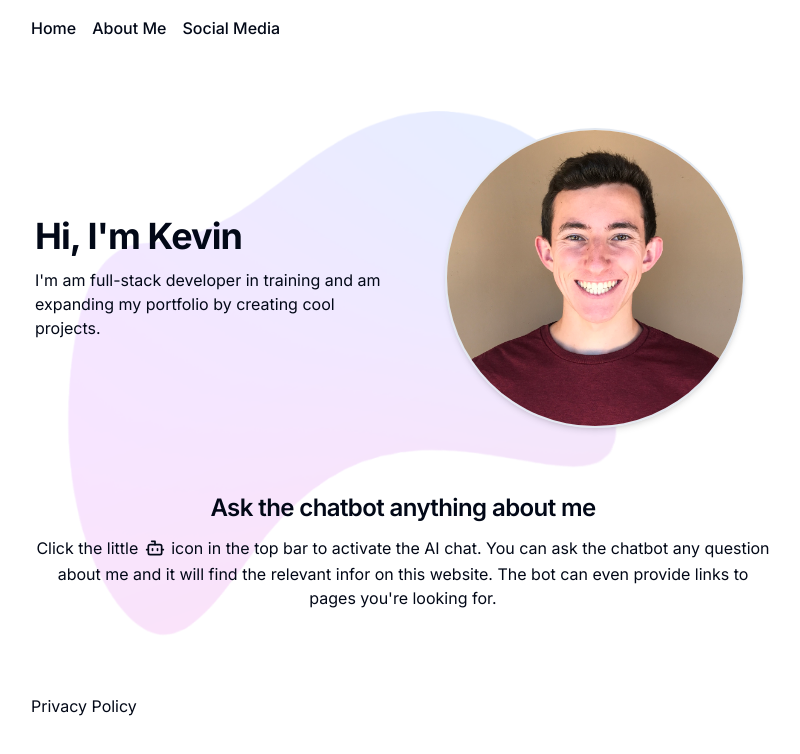
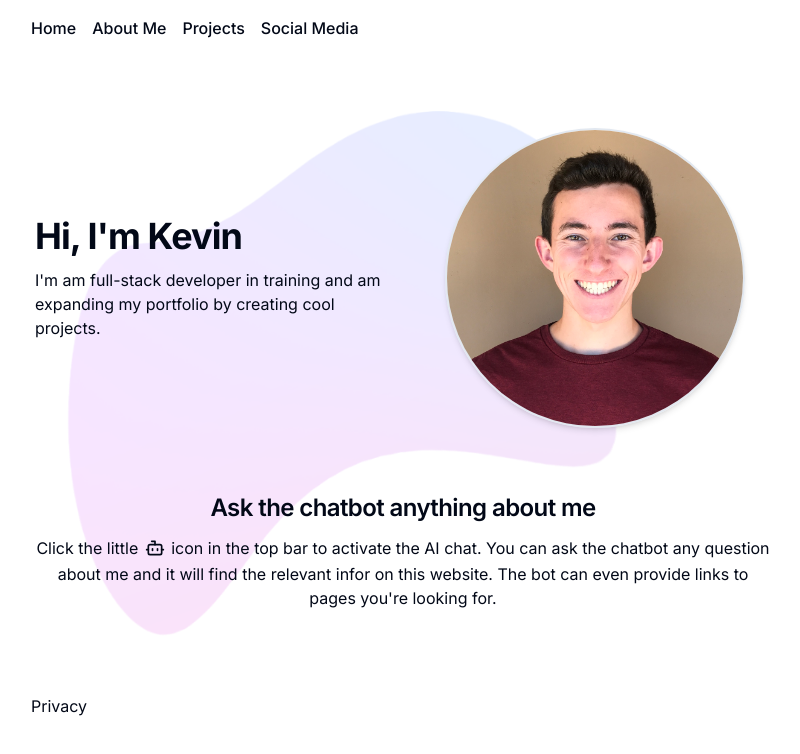
Before and after one commit to kbrenn02/portfolio-website, a Next.js app in the folder portfolio-website/: page / in a window 1280 px wide. Shown: the top 754 px of the page, without its empty margins (237-1037 px from the left). Built offline with nearby package versions, Linux system fonts and the light colour scheme.

Commit message:
set up the skeleton of my website, with the pages I want to have. The information is not filled out yet

```diff
--- a/portfolio-website/src/components/Footer.tsx
+++ b/portfolio-website/src/components/Footer.tsx
@@ -4,7 +4,7 @@ import Link from 'next/link'
 const Footer = () => {
   return <footer>
     <nav className='max-w-3xl mx-auto flex gap-3 p-3'>
-        <Link href="/privacy">Privacy Policy</Link>
+        <Link href="/privacy">Privacy</Link>
     </nav>
   </footer>
 }
--- a/portfolio-website/src/components/Navbar.tsx
+++ b/portfolio-website/src/components/Navbar.tsx
@@ -9,6 +9,7 @@ export default function Navbar() {
                 {/* recommend single page if using free OpenAI account */}
                 <Link href="/">Home</Link>
                 <Link href="/about">About Me</Link>
+                <Link href="/projects">Projects</Link>
                 <Link href="/social">Social Media</Link>
             </nav>
         </div>
```
Also changed, not shown: portfolio-website/app/about/page.tsx (added), portfolio-website/app/privacy/page.tsx (added), portfolio-website/app/projects/page.tsx (added), portfolio-website/app/social/page.tsx (added).
